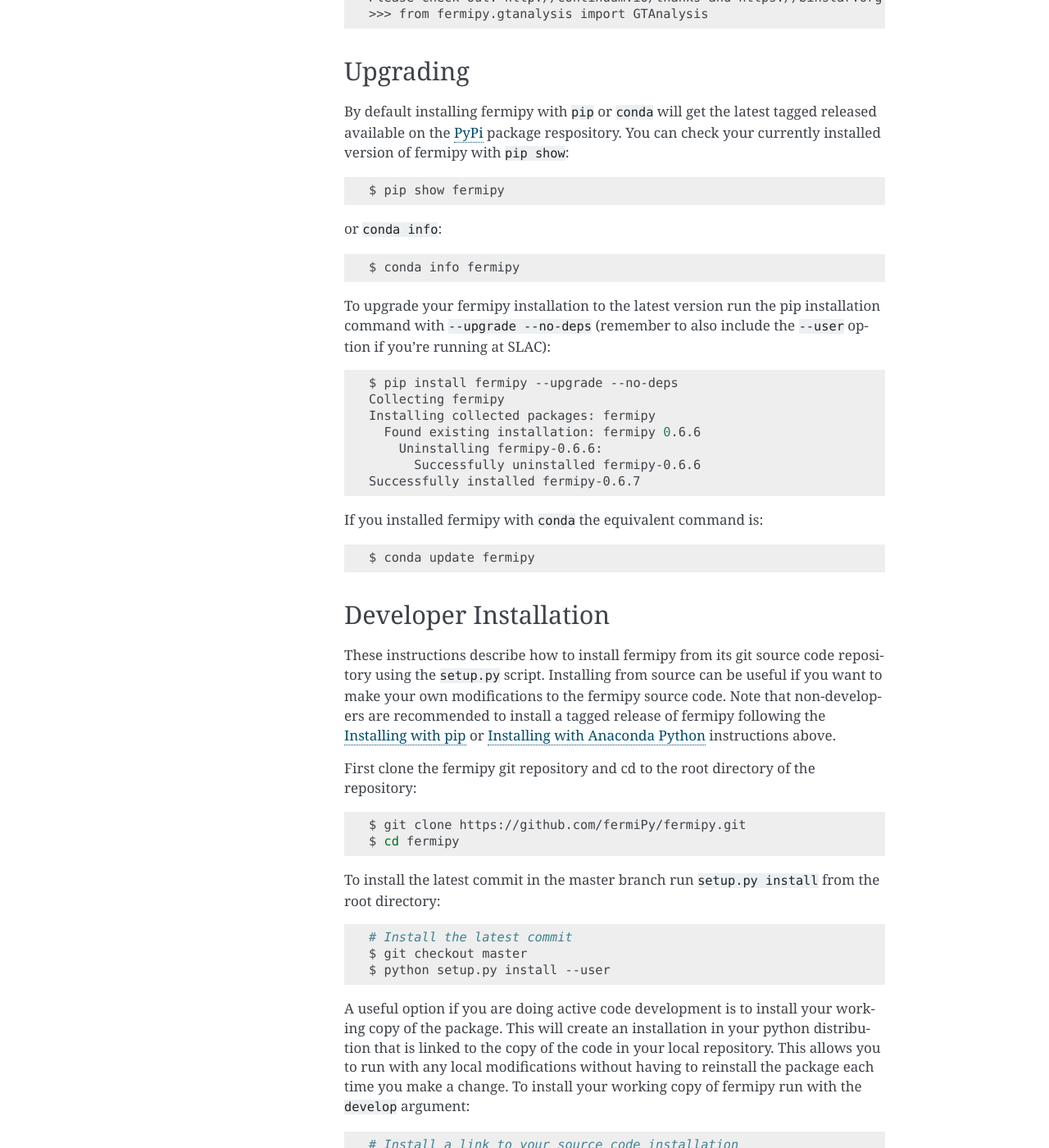
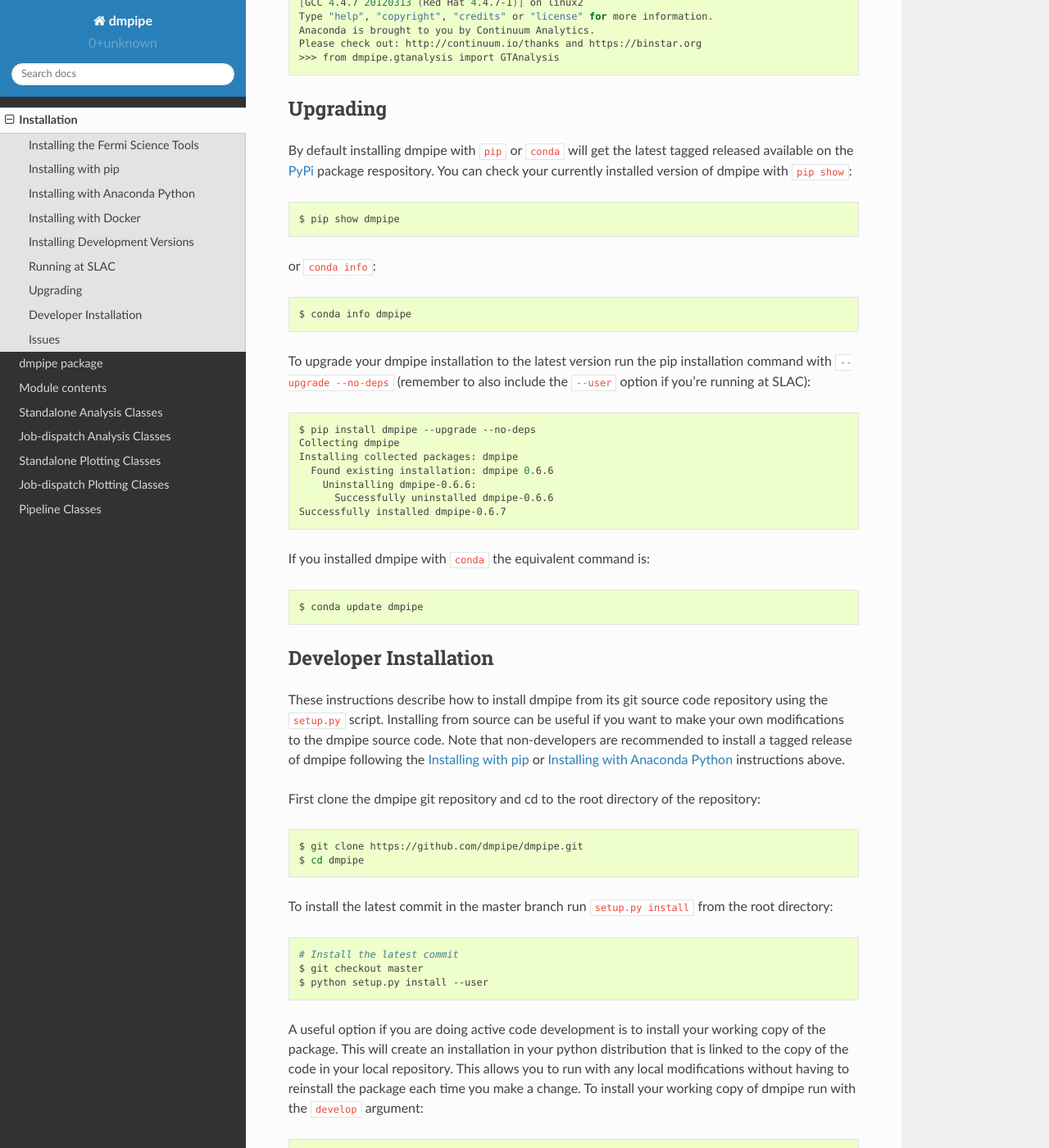
Before and after one commit to fermiPy/dmpipe, a Sphinx documentation site: the page built from docs/install.rst, in a window 1280 px wide and 1400 px high, scrolled down 6575 px. Shown: the whole window at 82% size. Built offline with Sphinx 7.4.7 and the Read the Docs theme 2.0.0, drawn with Linux system fonts in a browser that asks for light colours; some of the changed text lies outside the part shown.

Commit message:
updated docs

```diff
--- a/docs/conf.py
+++ b/docs/conf.py
@@ -15,8 +15,8 @@
 import os
 import sys
 sys.path.insert(0, os.path.abspath('..'))
+import dmpipe
 
-import dmpipe
 
 # -- Project information -----------------------------------------------------
 
@@ -43,6 +43,8 @@
 # ones.
 extensions = [
     'sphinx.ext.autodoc',
+    'sphinx.ext.intersphinx',
+    'sphinx.ext.todo',
     'sphinx.ext.coverage',
     'sphinx.ext.viewcode',
     'sphinx.ext.napoleon',
@@ -78,10 +80,18 @@
 
 # -- Options for HTML output -------------------------------------------------
 
+on_rtd = os.environ.get('READTHEDOCS', None) == 'True'
+
+if not on_rtd:  # only import and set the theme if we're building docs locally
+    import sphinx_rtd_theme
+    html_theme = 'sphinx_rtd_theme'
+    html_theme_path = [sphinx_rtd_theme.get_html_theme_path()]
+
+
 # The theme to use for HTML and HTML Help pages.  See the documentation for
 # a list of builtin themes.
 #
-html_theme = 'alabaster'
+#html_theme = 'alabaster'
 
 # Theme options are theme-specific and customize the look and feel of a theme
 # further.  For a list of options available for each theme, see the
@@ -93,6 +103,9 @@
 # relative to this directory. They are copied after the builtin static files,
 # so a file named "default.css" will overwrite the builtin "default.css".
 html_static_path = ['_static']
+
+def setup(app):
+    app.add_stylesheet("theme_overrides.css")
 
 # Custom sidebar templates, must be a dictionary that maps document names
 # to template names.
@@ -163,3 +176,14 @@
 
 
 # -- Extension configuration -------------------------------------------------
+
+
+# -- Options for intersphinx extension ---------------------------------------
+
+# Example configuration for intersphinx: refer to the Python standard library.
+intersphinx_mapping = {'https://docs.python.org/': None}
+
+# -- Options for todo extension ----------------------------------------------
+
+# If true, `todo` and `todoList` produce output, else they produce nothing.
+todo_include_todos = True
--- a/docs/install.rst
+++ b/docs/install.rst
@@ -5,7 +5,7 @@
 
 .. note::
 
-   Fermipy is only compatible with Science Tools v10r0p5 or later.  If
+   dmpipe is only compatible with Science Tools 10-00-07 or later.  If
    you are using an earlier version, you will need to download and
    install the latest version from the `FSSC
    <http://fermi.gsfc.nasa.gov/ssc/data/analysis/software/>`_.  Note
@@ -21,7 +21,7 @@
 following the :ref:`pipinstall` instructions.  The
 :ref:`dockerinstall` instructions can be used to install the STs on
 OSX and Linux machines that are new enough to support Docker.  To
-install the development version of Fermipy follow the
+install the development version of dmpipe follow the
 :ref:`devinstall` instructions.
 
 .. _stinstall:
@@ -29,7 +29,7 @@
 Installing the Fermi Science Tools
 ----------------------------------
 
-The Fermi STs are a prerequisite for fermipy.  To install the STs we
+The Fermi STs are a prerequisite for dmpipe.  To install the STs we
 recommend using one of the non-ROOT binary distributions available
 from the `FSSC
 <http://fermi.gsfc.nasa.gov/ssc/data/analysis/software/>`_.  The
@@ -54,7 +54,7 @@
 -------------------
 
 These instructions cover installation with the ``pip`` package
-management tool.  This will install fermipy and its dependencies into
+management tool.  This will install dmpipe and its dependencies into
 the python distribution that comes with the Fermi Science Tools.
 First verify that you're running the python from the Science Tools
 
@@ -84,11 +84,11 @@
    $ which pip
 
 Once again, if this isn't the pip in the Science Tools, something went
-wrong.  Now install fermipy by running
+wrong.  Now install dmpipe by running
 
 .. code-block:: bash
 
-   $ pip install fermipy
+   $ pip install dmpipe
 
 To run the ipython notebook examples you will also need to install
 jupyter notebook:
@@ -100,10 +100,10 @@
 .. Running pip and setup.py with the ``user`` flag is recommended if you do not
 .. have write access to your python installation (for instance if you are
 .. running in a UNIX/Linux environment with a shared python
-.. installation).  To install fermipy into the common package directory
+.. installation).  To install dmpipe into the common package directory
 .. of your python installation the ``user`` flag should be ommitted.
 
-Finally, check that fermipy imports:
+Finally, check that dmpipe imports:
 
 .. code-block:: bash
 
@@ -111,7 +111,7 @@
    Python 2.7.8 (default, Aug 20 2015, 11:36:15)
    [GCC 4.2.1 Compatible Apple LLVM 6.0 (clang-600.0.56)] on darwin
    Type "help", "copyright", "credits" or "license" for more information.
-   >>> from fermipy.gtanalysis import GTAnalysis
+   >>> from dmpipe.gtanalysis import GTAnalysis
    >>> help(GTAnalysis)
 
 .. _condainstall:
@@ -126,49 +126,49 @@
    or you have installed the STs from source you should follow the
    :ref:`pipinstall` thread above.
 
-These instructions cover how to use fermipy with a new or existing
+These instructions cover how to use dmpipe with a new or existing
 anaconda python installation.  These instructions assume that you have
 already downloaded and installed the Fermi STs from the FSSC and you
 have set the ``FERMI_DIR`` environment variable to point to the location
 of this installation.
 
-If you already have an existing anaconda python installation then fermipy
+If you already have an existing anaconda python installation then dmpipe
 can be installed from the conda-forge channel as follows:
 
 .. code-block:: bash
 
    $ conda config --append channels conda-forge
-   $ conda install fermipy
+   $ conda install dmpipe
 
 If you do not have an anaconda installation, the ``condainstall.sh``
 script can be used to create a minimal anaconda installation from
 scratch.  First download and source the ``condainstall.sh`` script
-from the fermipy repository:
+from the dmpipe repository:
 
 .. code-block:: bash
 
-   $ curl -OL https://raw.githubusercontent.com/fermiPy/fermipy/master/condainstall.sh
+   $ curl -OL https://raw.githubusercontent.com/dmpipe/dmpipe/master/condainstall.sh
    $ source condainstall.sh
 
 If you do not already have anaconda python installed on your system
 this script will create a new installation under ``$HOME/miniconda``.
 If you already have anaconda installed and the ``conda`` command is in
 your path the script will use your existing installation.  After
-running ``condainstall.sh`` fermipy can be installed with conda:
+running ``condainstall.sh`` dmpipe can be installed with conda:
 
 .. code-block:: bash
 
-   $ conda install fermipy
+   $ conda install dmpipe
 
-Once fermipy is installed you can initialize the ST/fermipy
+Once dmpipe is installed you can initialize the ST/dmpipe
 environment by running ``condasetup.sh``:
 
 .. code-block:: bash
 
-   $ curl -OL https://raw.githubusercontent.com/fermiPy/fermipy/master/condasetup.sh
+   $ curl -OL https://raw.githubusercontent.com/dmpipe/dmpipe/master/condasetup.sh
    $ source condasetup.sh
 
-If you installed fermipy in a specific conda environment you should
+If you installed dmpipe in a specific conda environment you should
 switch to this environment before running the script:
 
 .. code-block:: bash
@@ -206,10 +206,10 @@
 Scientific Linux 6).
 
 These instructions describe how to create a docker-based ST
-installation that comes preinstalled with anaconda python and fermipy.
+installation that comes preinstalled with anaconda python and dmpipe.
 The installation is fully contained in a docker image that is roughly
-2GB in size.  To see a list of the available images go to the `fermipy
-Docker Hub page <https://hub.docker.com/r/fermipy/fermipy/tags/>`_.
+2GB in size.  To see a list of the available images go to the `dmpipe
+Docker Hub page <https://hub.docker.com/r/dmpipe/dmpipe/tags/>`_.
 Images are tagged with the release version of the STs that was used to
 build the image (e.g. 11-05-00).  The *latest* tag points to the image
 for the most recent ST release.
@@ -218,14 +218,14 @@
 
 .. code-block:: bash
 
-   $ docker pull fermipy/fermipy
+   $ docker pull dmpipe/dmpipe
 
 Now switch to the directory where you plan to run your analysis and execute
 the following command to launch a docker container instance:
 
 .. code-block:: bash
 
-   $ docker run -it --rm -p 8888:8888 -v $PWD:/workdir -w /workdir fermipy/fermipy
+   $ docker run -it --rm -p 8888:8888 -v $PWD:/workdir -w /workdir dmpipe/dmpipe
 
 This will start an ipython notebook server that will be attached to
 port 8888.  Once you start the server it will print a URL that you can
@@ -240,9 +240,9 @@
 
 .. code-block:: bash
 
-   $ docker run -it --rm -v $PWD:/workdir -w /workdir fermipy/fermipy ipython
-   $ docker run -it --rm -v $PWD:/workdir -w /workdir fermipy/fermipy python
-   $ docker run -it --rm -v $PWD:/workdir -w /workdir fermipy/fermipy /bin/bash
+   $ docker run -it --rm -v $PWD:/workdir -w /workdir dmpipe/dmpipe ipython
+   $ docker run -it --rm -v $PWD:/workdir -w /workdir dmpipe/dmpipe python
+   $ docker run -it --rm -v $PWD:/workdir -w /workdir dmpipe/dmpipe /bin/bash
 
 By default interactive graphics will not be enabled.  The following
 commands can be used to enable X11 forwarding for interactive graphics
@@ -270,7 +270,7 @@
 
    $ export HOST_IP=`ifconfig en0 | grep "inet " | cut -d " " -f2`
    $ xhost +local:
-   $ docker run -it --rm -e DISPLAY=$HOST_IP:0 -v $PWD:/workdir -w /workdir fermipy ipython
+   $ docker run -it --rm -e DISPLAY=$HOST_IP:0 -v $PWD:/workdir -w /workdir dmpipe ipython
 
 
 .. _devinstall:
@@ -279,16 +279,16 @@
 -------------------------------
 
 The instructions describe how to install development versions of
-Fermipy.  Before installing a development version we recommend first
+dmpipe.  Before installing a development version we recommend first
 installing a tagged release following the :ref:`pipinstall` or
 :ref:`condainstall` instructions above.
 
-The development version of Fermipy can be installed by running ``pip
+The development version of dmpipe can be installed by running ``pip
 install`` with the URL of the git repository:
 
 .. code-block:: bash
 
-   $ pip install git+https://github.com/fermiPy/fermipy.git
+   $ pip install git+https://github.com/dmpipe/dmpipe.git
 
 This will install the most recent commit on the master branch.  Note
 that care should be taken when using development versions as
@@ -301,20 +301,20 @@
 
 This section provides specific installation instructions for running
 in the SLAC computing environment.
-We suggest to follow these instruction if you are running Fermipy at SLAC.
+We suggest to follow these instruction if you are running dmpipe at SLAC.
 You will create your own conda installation in this way you will not depend on old version of programs present in the SLAC machines.
-First grab the installation and setup scripts from the fermipy github repository:
+First grab the installation and setup scripts from the dmpipe github repository:
 
 .. code-block:: bash
 
-   $ curl -OL https://raw.githubusercontent.com/fermiPy/fermipy/master/condainstall.sh
-   $ curl -OL https://raw.githubusercontent.com/fermiPy/fermipy/master/slacsetup.sh
+   $ curl -OL https://raw.githubusercontent.com/dmpipe/dmpipe/master/condainstall.sh
+   $ curl -OL https://raw.githubusercontent.com/dmpipe/dmpipe/master/slacsetup.sh
 
 Now choose an installation path. This should be a new directory (e.g. $HOME/anaconda) that has at least 2-4 GB available.
 We will assign this location to the ``CONDABASE`` environment variable which is used by the setup script to find the location of your python installation.
 To avoid setting this every time you log in it's recommended to set ``CONDABASE`` into your .bashrc file.
 
-Now run the following commands to install anaconda and fermipy. This will take about 5-10 minutes.
+Now run the following commands to install anaconda and dmpipe. This will take about 5-10 minutes.
 
 .. code-block:: bash
 
@@ -341,15 +341,15 @@
    # Use ST 11-01-01 and python distribution located at <PATH>
    $ slacsetup 11-01-01 <PATH>
 
-The installation script only installs packages that are required by fermipy and the STs.
+The installation script only installs packages that are required by dmpipe and the STs.
 Once you've initialized your shell environment you are free to install additional python packages with the conda package manager tool with conda install <package name>.
 Packages that are not available on conda can also be installed with pip.
 
-conda can also be used to upgrade packages. For instance you can upgrade fermipy to the newest version with the conda update command:
+conda can also be used to upgrade packages. For instance you can upgrade dmpipe to the newest version with the conda update command:
 
 .. code-block:: bash
 
-   $ conda update fermipy
+   $ conda update dmpipe
 
 You can verify that the installation has succeeded by importing ``GTAnalysis``:
 
@@ -361,46 +361,46 @@
    Type "help", "copyright", "credits" or "license" for more information.
    Anaconda is brought to you by Continuum Analytics.
    Please check out: http://continuum.io/thanks and https://binstar.org
-   >>> from fermipy.gtanalysis import GTAnalysis
+   >>> from dmpipe.gtanalysis import GTAnalysis
 
 
 Upgrading
 ---------
 
-By default installing fermipy with ``pip`` or ``conda`` will get the latest tagged
+By default installing dmpipe with ``pip`` or ``conda`` will get the latest tagged
 released available on the `PyPi <https://pypi.python.org/pypi>`_
 package respository.  You can check your currently installed version
-of fermipy with ``pip show``:
+of dmpipe with ``pip show``:
 
 .. code-block:: bash
 
-   $ pip show fermipy
+   $ pip show dmpipe
 
 or ``conda info``:
 
 .. code-block:: bash
 
-   $ conda info fermipy
+   $ conda info dmpipe
 
-To upgrade your fermipy installation to the latest version run the pip
+To upgrade your dmpipe installation to the latest version run the pip
 installation command with ``--upgrade --no-deps`` (remember to also
 include the ``--user`` option if you're running at SLAC):
 
 .. code-block:: bash
 
-   $ pip install fermipy --upgrade --no-deps
-   Collecting fermipy
-   Installing collected packages: fermipy
-     Found existing installation: fermipy 0.6.6
-       Uninstalling fermipy-0.6.6:
-         Successfully uninstalled fermipy-0.6.6
-   Successfully installed fermipy-0.6.7
+   $ pip install dmpipe --upgrade --no-deps
+   Collecting dmpipe
+   Installing collected packages: dmpipe
+     Found existing installation: dmpipe 0.6.6
+       Uninstalling dmpipe-0.6.6:
+         Successfully uninstalled dmpipe-0.6.6
+   Successfully installed dmpipe-0.6.7
 
-If you installed fermipy with ``conda`` the equivalent command is:
+If you installed dmpipe with ``conda`` the equivalent command is:
 
 .. code-block:: bash
 
-   $ conda update fermipy
+   $ conda update dmpipe
 
 
 .. _gitinstall:
@@ -408,20 +408,20 @@
 Developer Installation
 ----------------------
 
-These instructions describe how to install fermipy from its git source
+These instructions describe how to install dmpipe from its git source
 code repository using the ``setup.py`` script.  Installing from source
 can be useful if you want to make your own modifications to the
-fermipy source code.  Note that non-developers are recommended to
-install a tagged release of fermipy following the :ref:`pipinstall` or
+dmpipe source code.  Note that non-developers are recommended to
+install a tagged release of dmpipe following the :ref:`pipinstall` or
 :ref:`condainstall` instructions above.
 
-First clone the fermipy git repository and cd to the root directory of
+First clone the dmpipe git repository and cd to the root directory of
 the repository:
 
 .. code-block:: bash
 
-   $ git clone https://github.com/fermiPy/fermipy.git
-   $ cd fermipy
+   $ git clone https://github.com/dmpipe/dmpipe.git
+   $ cd dmpipe
 
 To install the latest commit in the master branch run ``setup.py
 install`` from the root directory:
@@ -437,7 +437,7 @@
 your python distribution that is linked to the copy of the code in
 your local repository.  This allows you to run with any local
 modifications without having to reinstall the package each time you
-make a change.  To install your working copy of fermipy run with the
+make a change.  To install your working copy of dmpipe run with the
 ``develop`` argument:
 
 .. code-block:: bash
@@ -475,9 +475,9 @@
 instructions to modify your default matplotlibrc file (you can pick
 GTK or WX as an alternative).  Specifically the ``TkAgg`` and
 ``macosx`` backends currently do not work on OSX if you upgrade
-matplotlib to the version required by fermipy.  To get around this
+matplotlib to the version required by dmpipe.  To get around this
 issue you can switch to the ``Agg`` backend at runtime before
-importing fermipy:
+importing dmpipe:
 
 .. code-block:: bash
 
@@ -498,7 +498,7 @@
 for instructions on disabling SIP on your machine.
 
 In some cases the setup.py script will fail to properly install the
-fermipy package dependecies.  If installation fails you can try
+dmpipe package dependecies.  If installation fails you can try
 running a forced upgrade of these packages with ``pip install --upgrade``:
 
 .. code-block:: bash
```
